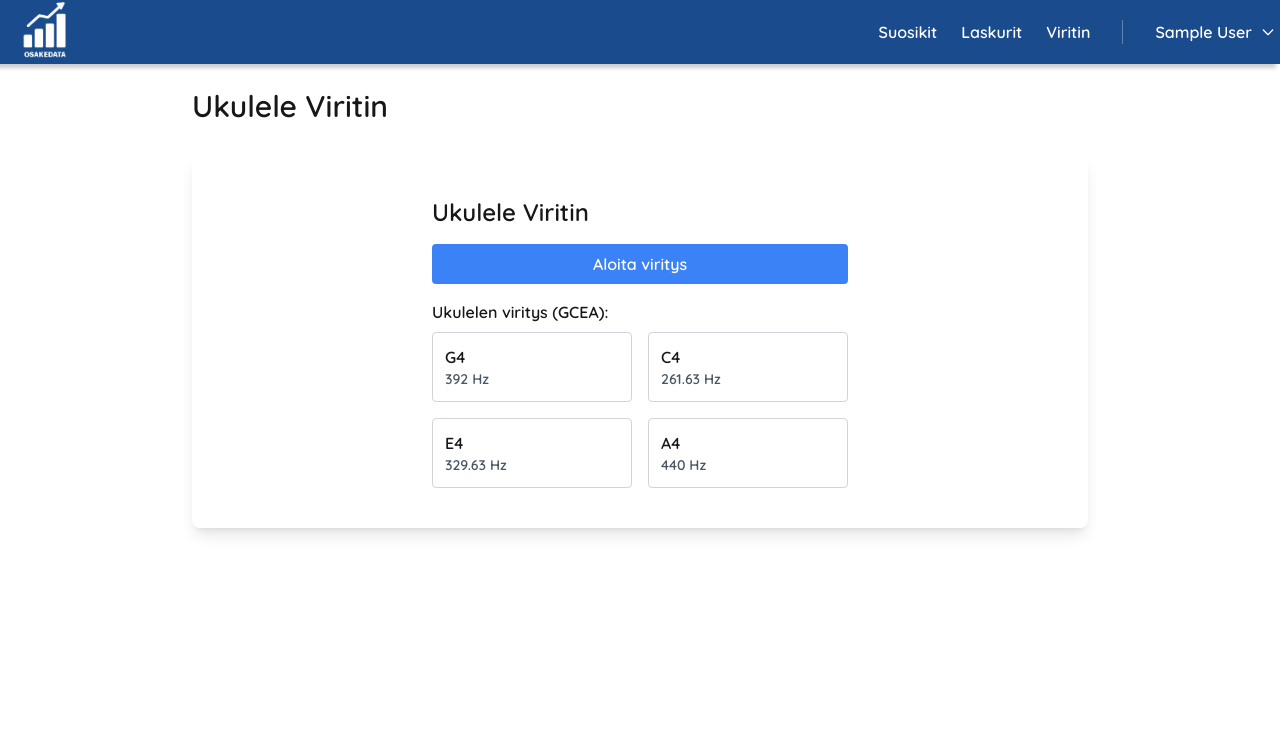
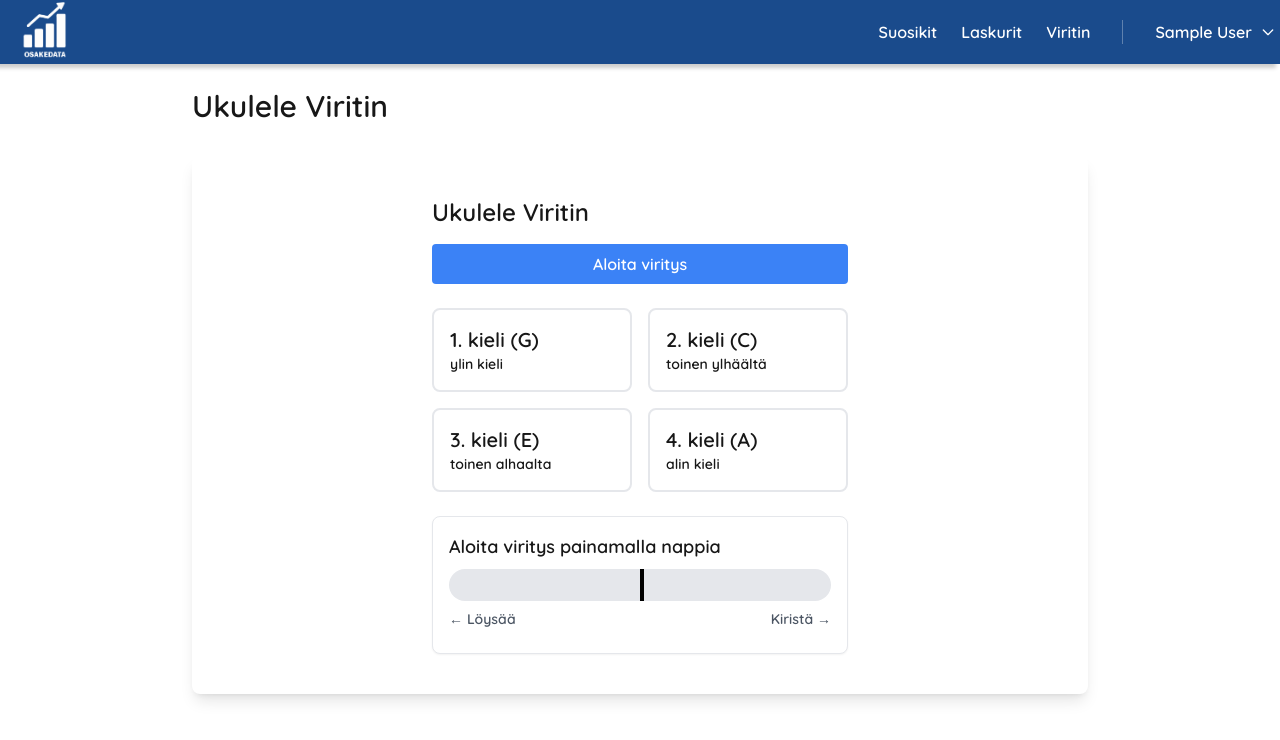
Before and after one commit to Asvapp/osakedata, a Next.js app: page /viritin in a window 1280 px wide. Shown: the top 740 px of the page. Built offline with nearby package versions, Linux system fonts and the light colour scheme; no server answers; sample sign-in values are in the browser's storage.

Commit message:
toimiva viritin

```diff
--- a/src/app/components/UkuleleTuner.tsx
+++ b/src/app/components/UkuleleTuner.tsx
@@ -1,6 +1,6 @@
 'use client'
 
-import React, { useState, useEffect, useRef } from 'react';
+import React, { useState, useRef } from 'react';
 
 declare global {
   interface Window {
@@ -8,190 +8,178 @@ declare global {
   }
 }
 
+// Määritellään tyyppi ukulelen kielille
+type UkuleleString = 'G4' | 'C4' | 'E4' | 'A4';
+type UkuleleStrings = Record<UkuleleString, number>;
+
 const UkuleleTuner = () => {
   const [pitch, setPitch] = useState<number>(0);
-  const [note, setNote] = useState<string>('');
-  const [deviation, setDeviation] = useState<number>(0);
+  const [note, setNote] = useState<UkuleleString | ''>('');
   const [isListening, setIsListening] = useState<boolean>(false);
   const audioContextRef = useRef<AudioContext | null>(null);
-  const analyserRef = useRef<AnalyserNode | null>(null);
-  const mediaStreamSourceRef = useRef<MediaStreamAudioSourceNode | null>(null);
+  const sourceRef = useRef<MediaStreamAudioSourceNode | null>(null);
+  const processorRef = useRef<ScriptProcessorNode | null>(null);
+  const streamRef = useRef<MediaStream | null>(null);
 
-  // Ukulelen kielet ja niiden taajuudet (G4, C4, E4, A4)
-  const ukuleleStrings: Record<string, number> = {
+  const ukuleleStrings: UkuleleStrings = {
     'G4': 392.00,
     'C4': 261.63,
     'E4': 329.63,
     'A4': 440.00
   };
 
-  const findClosestNote = (frequency: number): { note: string; diff: number } => {
-    let closestNote = '';
-    let closestDiff = Infinity;
-    let targetFreq = 0;
+  const findClosestNote = (freq: number): UkuleleString | '' => {
+    let closestNote: UkuleleString | '' = '';
+    let minDiff = Infinity;
 
-    Object.entries(ukuleleStrings).forEach(([note, noteFreq]) => {
-      const diff = Math.abs(frequency - noteFreq);
-      if (diff < closestDiff) {
-        closestDiff = diff;
+    (Object.entries(ukuleleStrings) as [UkuleleString, number][]).forEach(([note, noteFreq]) => {
+      const diff = Math.abs(freq - noteFreq);
+      if (diff < minDiff) {
+        minDiff = diff;
         closestNote = note;
-        targetFreq = noteFreq;
       }
     });
 
-    const cents = 1200 * Math.log2(frequency / targetFreq);
-    setDeviation(cents);
-
-    return { note: closestNote, diff: closestDiff };
+    return minDiff < 30 ? closestNote : '';
   };
 
   const startListening = async () => {
     try {
-      const stream = await navigator.mediaDevices.getUserMedia({
-        audio: {
-          echoCancellation: true,
-          noiseSuppression: true,
-          autoGainControl: true
-        }
-      });
+      const stream = await navigator.mediaDevices.getUserMedia({ audio: true });
+      streamRef.current = stream;
 
       audioContextRef.current = new (window.AudioContext || window.webkitAudioContext)();
-      analyserRef.current = audioContextRef.current.createAnalyser();
-      analyserRef.current.fftSize = 2048;
-      analyserRef.current.minDecibels = -90;
-      analyserRef.current.maxDecibels = -10;
-      analyserRef.current.smoothingTimeConstant = 0.85;
+      sourceRef.current = audioContextRef.current.createMediaStreamSource(stream);
+      processorRef.current = audioContextRef.current.createScriptProcessor(4096, 1, 1);
 
-      mediaStreamSourceRef.current = audioContextRef.current.createMediaStreamSource(stream);
-      mediaStreamSourceRef.current.connect(analyserRef.current);
+      processorRef.current.onaudioprocess = (e) => {
+        const input = e.inputBuffer.getChannelData(0);
+        let sum = 0;
+        let maxPeak = 0;
+        let crossings = 0;
+        let prevSample = 0;
 
-      setIsListening(true);
-      updatePitch();
-    } catch  {
-      alert('Salli mikrofonin käyttö selaimen asetuksista');
+        for (let i = 0; i < input.length; i++) {
+          sum += input[i] * input[i];
+          maxPeak = Math.max(maxPeak, Math.abs(input[i]));
+
+          if (i > 0 && input[i] > 0 && prevSample <= 0) {
+            crossings++;
+          }
+          prevSample = input[i];
+        }
+
+        const rms = Math.sqrt(sum / input.length);
+
+        if (rms > 0.01 && maxPeak > 0.02) {
+          const frequency = (audioContextRef.current?.sampleRate || 44100) * crossings / (2 * input.length);
+
+          if (frequency > 200 && frequency < 500) {
+            console.log('Frequency:', frequency.toFixed(1), 'Hz');
+            setPitch(frequency);
+            const detectedNote = findClosestNote(frequency);
+            setNote(detectedNote);
+          }
+        } else {
+          setNote('');
+          setPitch(0);
         }
       };
 
-  const updatePitch = () => {
-    if (!isListening || !analyserRef.current || !audioContextRef.current) return;
+      sourceRef.current.connect(processorRef.current);
+      processorRef.current.connect(audioContextRef.current.destination);
 
-    const bufferLength = analyserRef.current.frequencyBinCount;
-    const frequencyData = new Float32Array(bufferLength);
-    analyserRef.current.getFloatFrequencyData(frequencyData);
-
-    const timeData = new Float32Array(bufferLength);
-    analyserRef.current.getFloatTimeDomainData(timeData);
-
-    const rms = Math.sqrt(timeData.reduce((acc, val) => acc + val * val, 0) / bufferLength);
-    const decibels = 20 * Math.log10(rms);
-
-    if (decibels < -50) {
-      requestAnimationFrame(updatePitch);
-      return;
+      setIsListening(true);
+    } catch (err) {
+      console.error('Error:', err);
+      alert('Mikrofonin käyttö epäonnistui');
     }
-
-    let maxValue = -Infinity;
-    let maxIndex = -1;
-
-    for (let i = 0; i < bufferLength; i++) {
-      if (frequencyData[i] > maxValue) {
-        maxValue = frequencyData[i];
-        maxIndex = i;
-      }
-    }
-
-    const foundPitch = maxIndex * audioContextRef.current.sampleRate / (bufferLength * 2);
-
-    if (foundPitch > 50 && foundPitch < 1000) {
-      setPitch(foundPitch);
-      const { note } = findClosestNote(foundPitch);
-      setNote(note);
-    }
-
-    requestAnimationFrame(updatePitch);
   };
 
   const stopListening = () => {
-    if (mediaStreamSourceRef.current) {
-      mediaStreamSourceRef.current.disconnect();
+    if (processorRef.current) {
+      processorRef.current.disconnect();
+      sourceRef.current?.disconnect();
+    }
+    if (streamRef.current) {
+      streamRef.current.getTracks().forEach(track => track.stop());
+    }
     setIsListening(false);
-    }
+    setNote('');
+    setPitch(0);
   };
 
-  useEffect(() => {
-    return () => {
-      stopListening();
-      if (audioContextRef.current?.state !== 'closed') {
-        audioContextRef.current?.close();
-      }
-    };
-  }, []);
-
-  const getTuningColor = (cents: number): string => {
-    if (Math.abs(cents) < 5) return 'bg-green-500';
-    if (Math.abs(cents) < 15) return 'bg-yellow-500';
-    return 'bg-red-500';
-  };
-
-  const getTuningDirection = (cents: number): string => {
-    if (Math.abs(cents) < 5) return 'Vireessä! 👍';
-    if (cents > 0) return 'Löysää kieltä ⬇️';
-    return 'Kiristä kieltä ⬆️';
-  };
 
   return (
     <div className="p-4 max-w-md mx-auto">
       <h2 className="text-2xl font-bold mb-4">Ukulele Viritin</h2>
 
-      <div className="space-y-4">
       <button
         onClick={isListening ? stopListening : startListening}
-          className="w-full px-4 py-2 bg-blue-500 text-white rounded hover:bg-blue-600"
+        className="w-full px-4 py-2 bg-blue-500 text-white rounded hover:bg-blue-600 mb-6"
       >
         {isListening ? 'Pysäytä' : 'Aloita viritys'}
       </button>
 
-        {isListening && (
-          <div className="text-center space-y-4">
-            <div className="text-xl">
-              <div>Havaittu kieli: <strong>{note}</strong></div>
-              <div className="text-sm text-gray-600">
-                Taajuus: {pitch.toFixed(1)} Hz
+      {/* Kielten taulukko */}
+      <div className="grid grid-cols-2 gap-4 mb-6">
+        <div className={`p-4 rounded-lg border-2 ${note === 'G4' ? 'border-blue-500 bg-blue-50' : 'border-gray-200'}`}>
+          <div className="text-xl font-bold">1. kieli (G)</div>
+          <div className="text-sm">ylin kieli</div>
+        </div>
+        <div className={`p-4 rounded-lg border-2 ${note === 'C4' ? 'border-blue-500 bg-blue-50' : 'border-gray-200'}`}>
+          <div className="text-xl font-bold">2. kieli (C)</div>
+          <div className="text-sm">toinen ylhäältä</div>
+        </div>
+        <div className={`p-4 rounded-lg border-2 ${note === 'E4' ? 'border-blue-500 bg-blue-50' : 'border-gray-200'}`}>
+          <div className="text-xl font-bold">3. kieli (E)</div>
+          <div className="text-sm">toinen alhaalta</div>
+        </div>
+        <div className={`p-4 rounded-lg border-2 ${note === 'A4' ? 'border-blue-500 bg-blue-50' : 'border-gray-200'}`}>
+          <div className="text-xl font-bold">4. kieli (A)</div>
+          <div className="text-sm">alin kieli</div>
         </div>
       </div>
 
-            <div className="relative h-4 bg-gray-200 rounded-full overflow-hidden">
+      {/* Viritysskaala - näkyy aina */}
+      <div className="p-4 bg-white rounded-lg border shadow-sm">
+        <div className="text-lg font-bold mb-2">
+          {isListening ? (note ? `Havaittu: ${note.charAt(0)}-kieli` : 'Soita kieltä...') : 'Aloita viritys painamalla nappia'}
+        </div>
+
+        <div className="relative h-8 bg-gray-200 rounded-full overflow-hidden mb-2">
+          <div className="absolute top-0 left-1/2 h-full w-1 bg-black z-10"/>
+          {isListening && note && (
             <div
-                className={`absolute h-full transition-all ${getTuningColor(deviation)}`}
+              className={`absolute h-full transition-all ${
+                Math.abs(pitch - ukuleleStrings[note]) < 5 ? 'bg-green-500' :
+                Math.abs(pitch - ukuleleStrings[note]) < 15 ? 'bg-yellow-500' : 'bg-red-500'
+              }`}
               style={{
                 left: '50%',
-                  width: '4px',
-                  transform: `translateX(${Math.max(Math.min(deviation * 2, 50), -50)}px)`
+                width: '8px',
+                transform: `translateX(${Math.max(Math.min((pitch - ukuleleStrings[note]) * 2, 50), -50)}px)`
               }}
             />
-              <div className="absolute top-0 left-1/2 w-0.5 h-full bg-black"/>
+          )}
         </div>
 
-            <div className="text-lg font-medium">
-              {getTuningDirection(deviation)}
+        <div className="flex justify-between text-sm text-gray-600 mb-2">
+          <span>← Löysää</span>
+          <span>Kiristä →</span>
         </div>
+
+        {isListening && note && (
+          <div className="text-center text-lg font-medium">
+            {Math.abs(pitch - ukuleleStrings[note]) < 5 ? (
+              <span className="text-green-600">✓ Vireessä!</span>
+            ) : pitch > ukuleleStrings[note] ? (
+              <span className="text-red-600">↓ Löysää kieltä</span>
+            ) : (
+              <span className="text-red-600">↑ Kiristä kieltä</span>
+            )}
           </div>
         )}
-
-        <div className="mt-8">
-          <h3 className="font-semibold mb-2">Ukulelen viritys (GCEA):</h3>
-          <div className="grid grid-cols-2 gap-4">
-            {Object.entries(ukuleleStrings).map(([stringNote, freq]) => (
-              <div
-                key={stringNote}
-                className={`p-3 rounded border ${note === stringNote ? 'bg-blue-100 border-blue-500' : 'border-gray-300'}`}
-              >
-                <div className="font-bold">{stringNote}</div>
-                <div className="text-sm text-gray-600">{freq} Hz</div>
-              </div>
-            ))}
-          </div>
-        </div>
       </div>
     </div>
 );
```
Lines whose indentation alone changed are shown as unchanged.
